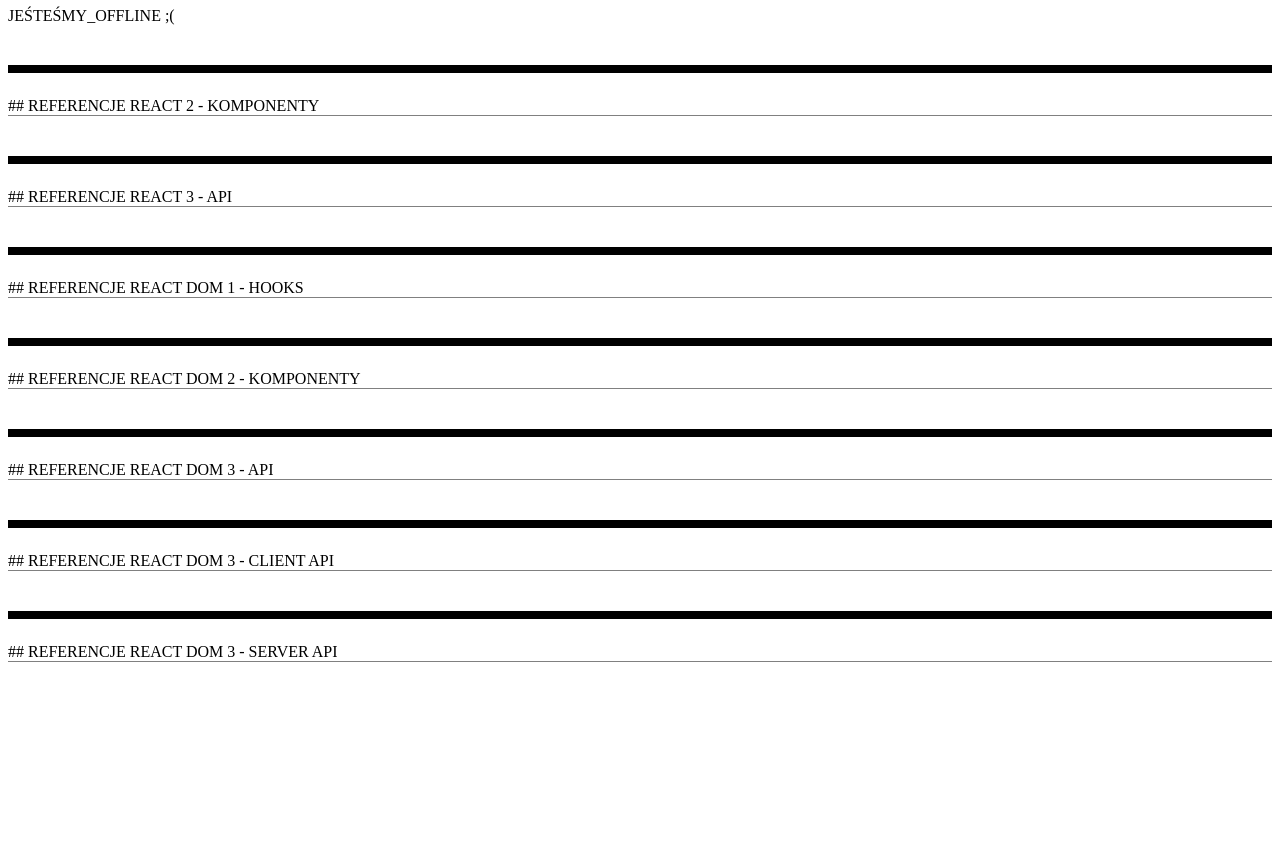
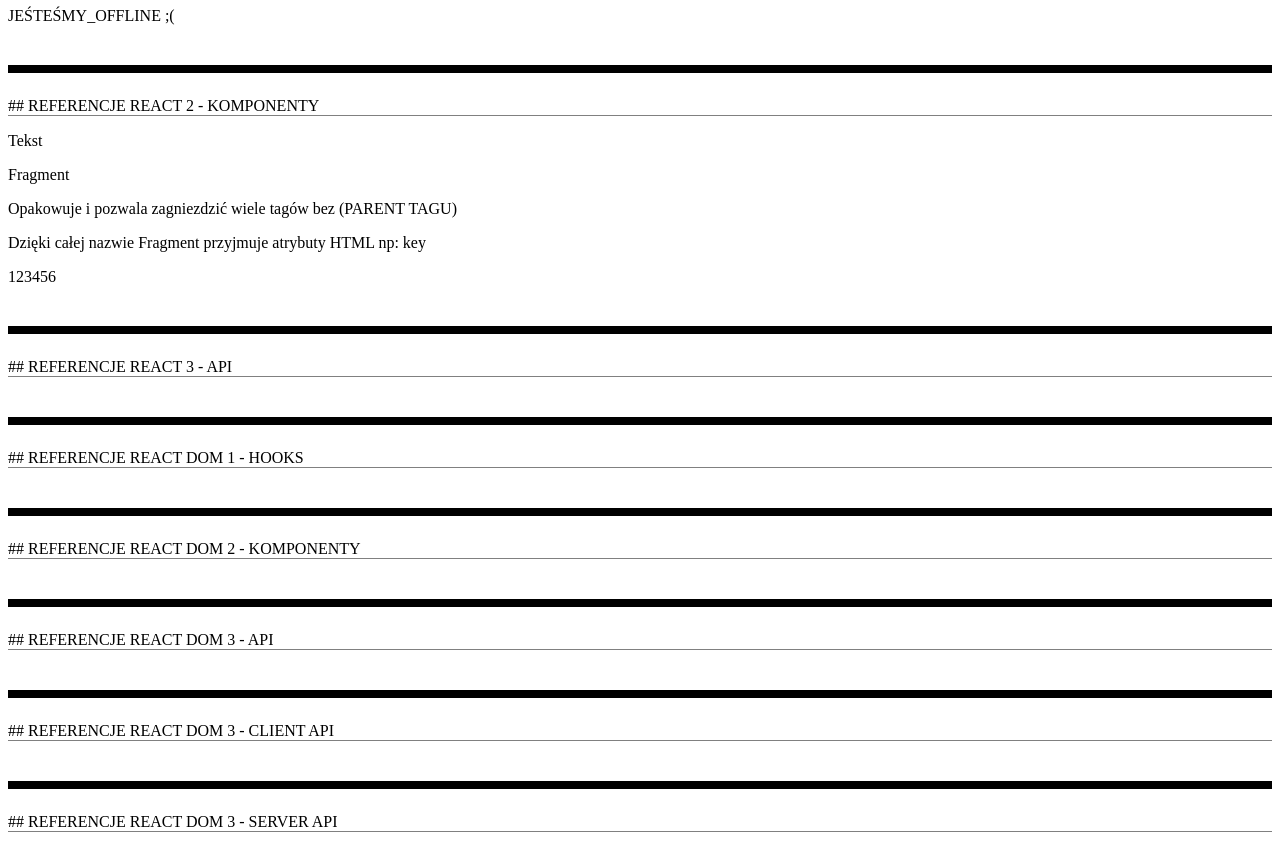
Before and after one commit to MaciejRog/CHEATSHEET_REACT, a React (Vite) app: page / in a window 1280 px wide. Shown: the part 2900-3748 px from the top of the page. Before the commit the page ends 3578 px from the top, so only its background shows below. Built offline with nearby package versions, Linux system fonts and the light colour scheme; no server answers.

Commit message:
add react component <fragment> info

```diff
--- a/src/2_REFERENCJE/1_ref_REACT/2_Components/ReactComponents.jsx
+++ b/src/2_REFERENCJE/1_ref_REACT/2_Components/ReactComponents.jsx
@@ -1,5 +1,78 @@
+import { Fragment } from "react";
+
 function ReactComponents() {
-  return <div></div>;
+  return (
+    <div>
+      <ReactComponentsFragment />
+    </div>
+  );
 }
 
 export default ReactComponents;
+
+// #################################
+// #### <Fragment> <> | grupuje elementy bez konieczność opakowywanie ich w inny element
+// VVVVVVVVVVVVVVVVVVVVVVVVVVVVVVVVV
+
+function ReactComponentsFragment() {
+  /*
+  <></>                 // skrót od <Fragment> | nie moze miec 'key'
+  <Fragment></Fragment> // moze miec 'key'
+
+  słyzy do grupowania elementów (JSX musi zwrócić 1-element (1 tag | 1 node))
+  Ale czasem nie chcemy opakowywać elementów w <div> tylko mieć na 1 poziomie kilka elementów wtedy jest Fragment
+    (nie modyfikuje struktury DOM)
+
+
+  ZASTRZEZENIA:
+    - 1 zagniezdzenie  Z <Komponent> NA <> <Komponent/> </>  NIE RESETUJE STANU <Komponent>
+    - 2 i więcej resetuje !!!   Z <Komponent> NA  <><> <Komponent/> </></>
+    -
+
+  */
+  return (
+    <>
+      Tekst
+      <p>Fragment</p>
+      <p>Opakowuje i pozwala zagniezdzić wiele tagów bez (PARENT TAGU)</p>
+      <Fragment key={1}>
+        <p>Dzięki całej nazwie Fragment przyjmuje atrybuty HTML np: key</p>
+      </Fragment>
+      {/* ten komponent zwróci tylko 2x <span> */}
+      <ReactComponentsFragmentChild />
+    </>
+  );
+  /*
+  TEN RETURN ZWROCI (płaską strukturę <> i <Fragment> są pomijane podczas zwracania kodu JSX)
+          <p>Fragment</p>
+          <p>Opakowuje i pozwala zagniezdzić wiele tagów bez (PARENT TAGU)</p>
+          <p>Dzięki całej nazwie Fragment przyjmuje atrybuty HTML np: key</p>
+          <span>123</span>
+          <span>456</span>
+  */
+}
+
+function ReactComponentsFragmentChild() {
+  return (
+    <>
+      <span>123</span>
+      <span>456</span>
+    </>
+  );
+}
+
+// #################################
+// ####
+// VVVVVVVVVVVVVVVVVVVVVVVVVVVVVVVVV
+
+// #################################
+// ####
+// VVVVVVVVVVVVVVVVVVVVVVVVVVVVVVVVV
+
+// #################################
+// ####
+// VVVVVVVVVVVVVVVVVVVVVVVVVVVVVVVVV
+
+// #################################
+// ####
+// VVVVVVVVVVVVVVVVVVVVVVVVVVVVVVVVV
```
